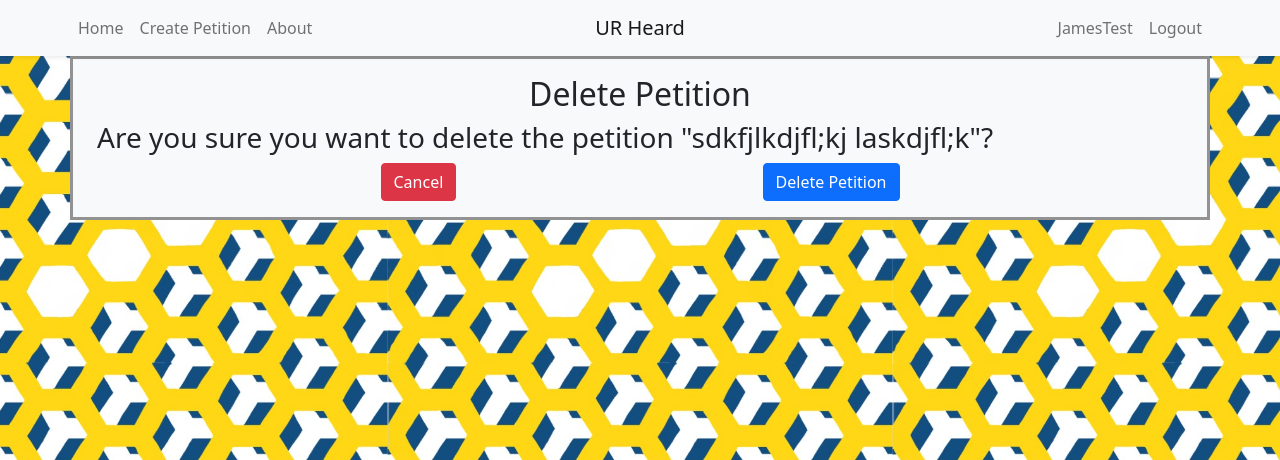
After one commit to michaelb-TI100/csc210-team3, a Flask app: page /petition/1/delete in a window 1280 px wide. The commit adds this page. Shown: the top 460 px of the page. Run offline with Flask 2, Linux system fonts and the light colour scheme; a user stored in the database is signed in; data comes from the database, SQL or seed files in the repository; both versions use the stored data as it was after the commit; some libraries are stand-ins or nearby versions.

Commit message:
full petition deletion
it is ugly as sin because i don't know how the styling works. but it works.

```diff
--- a/app.py
+++ b/app.py
@@ -155,9 +155,16 @@ def petition(id):
 @app.route('/petition/<int:id>/delete', methods=['GET', 'POST'])
 def petition_delete(id):
 	petition = Petition.query.get_or_404(id)
-	author = User.query.get_or_404(petition.author_id)
-	if current_user.is_authenticated and author == current_user:
-		return render_template('petitiondelete.html', petition=petition)
+	form = petitionDeleteForm()
+	if current_user.is_authenticated and petition.author == current_user:
+		if form.validate_on_submit():
+			#debug
+			print('form validated! deleting!')
+			db.session.delete(petition)
+			db.session.commit()
+			flash('Petition successfully deleted!')
+			return redirect(url_for('index'))
+		return render_template('petitiondelete.html', petition=petition, form=form)
 	else:
 		flash('You cannot delete this petition!')
 		return redirect(url_for('petition', id=id))
--- a/forms.py
+++ b/forms.py
@@ -46,6 +46,10 @@ class petitionForm(FlaskForm):
     body = TextAreaField('Body text', validators=[DataRequired()])
     submit = SubmitField('Submit')
 
+#form for deleting a petition
+#i'm not sure if there's a better way to do this than creating a form like this?
+class petitionDeleteForm(FlaskForm):
+    submit = SubmitField('Delete Petition')
 
 class signatureForm(FlaskForm):
 	user_id=HiddenField("user_id")
--- a/templates/petition.html
+++ b/templates/petition.html
@@ -28,7 +28,7 @@
 								<a href="/login?next=%2Fpetition%2F{{petition.id}}" class="btn btn-primary text-wrap w-100" style="max-width:100%">Login To Sign This Petition</a>
 							{% endif %}
 							{% if petition.author == current_user %}
-								<a href="/petition/{{petition.id}}/delete">Delete this petition</a>
+								<a href="/petition/{{petition.id}}/delete" type="button" class="btn btn-danger">Delete This Petition</a>
 							{% endif %}
 						</div>
 					</div>
--- /dev/null
+++ b/templates/petitiondelete.html
@@ -0,0 +1,22 @@
+{% extends "base.html" %}
+
+{% block title %}UR Heard - Delete Petition{% endblock title %}
+
+{% block content %}
+	<header class="page=header">
+		<h2 class="text-center">Delete Petition</h2>
+	</header><!-- /header -->
+
+	<h3>Are you sure you want to delete the petition "{{petition.title}}"?</h3>
+	<form class="form container mx-auto w-50" method="post" role="form">
+		{{ form.hidden_tag() }}
+		<div class="mb-3">
+			<div class="d-flex justify-content-between" role="group">
+				<a type="button" class="btn btn-danger" href="/">Cancel</a>
+				{{wtf.render_field(form.submit)}}
+			</div>
+		</div>
+	</form>
+
+
+{% endblock content %}
```
Also changed, not shown: data.sqlite.
